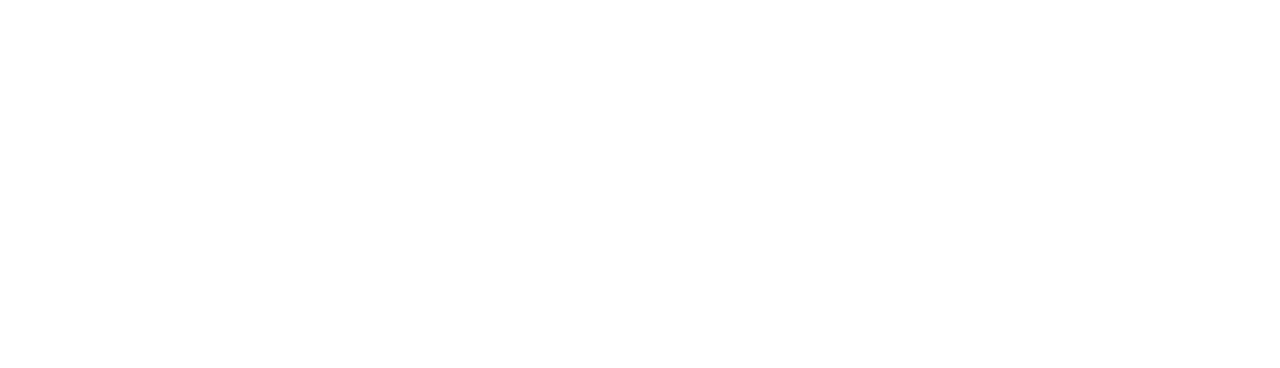
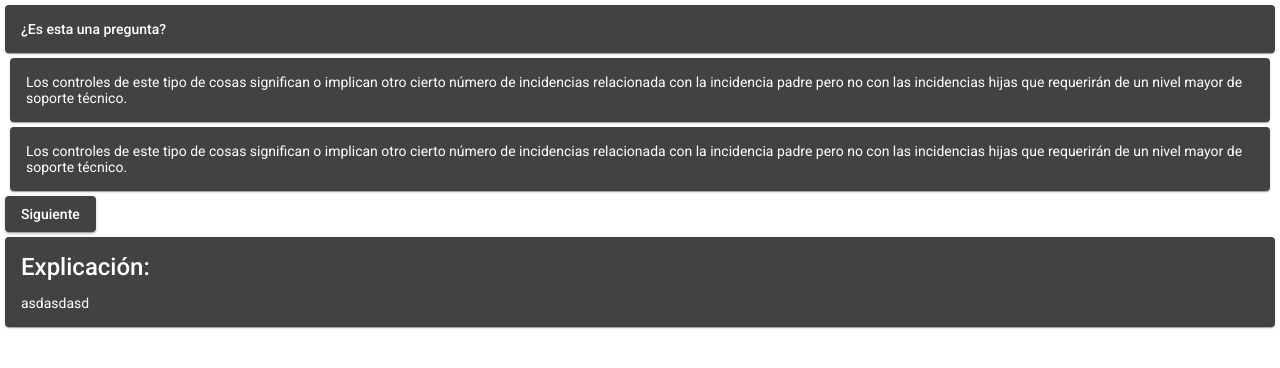
Before and after one commit to solidjobs/solidstudies, an Angular app in the folder resources/solid-studies/: page /study/1 in a window 1280 px wide. Before the commit this address led to /. Shown: the top 368 px of the page. Built offline with nearby package versions, Linux system fonts and the light colour scheme.

Commit message:
Study component

```diff
--- a/resources/solid-studies/src/app/app-routing.module.ts
+++ b/resources/solid-studies/src/app/app-routing.module.ts
@@ -3,13 +3,15 @@
 import {LoginComponent} from "./login/login.component";
 import {SubjectsComponent} from "./subjects/subjects.component";
 import {SubjectComponent} from "./subject/subject.component";
+import {StudyComponent} from "./study/study.component";
 
 
 const routes: Routes = [
   { path: '', redirectTo: '/login', pathMatch: 'full' },
   { path: 'login', component: LoginComponent },
   { path: 'subjects', component: SubjectsComponent },
-  { path: 'subject/:id', component: SubjectComponent }
+  { path: 'subject/:id', component: SubjectComponent },
+  { path: 'study/:subjectId', component: StudyComponent },
 ];
 
 @NgModule({
--- a/resources/solid-studies/src/app/app.component.html
+++ b/resources/solid-studies/src/app/app.component.html
@@ -1 +1,3 @@
-<router-outlet></router-outlet>
+<div class="main-app">
+  <router-outlet></router-outlet>
+</div>
--- a/resources/solid-studies/src/app/app.component.scss
+++ b/resources/solid-studies/src/app/app.component.scss
@@ -0,0 +1,3 @@
+.main-app {
+  padding: 5px;
+}
--- /dev/null
+++ b/resources/solid-studies/src/app/study/study.component.html
@@ -0,0 +1,43 @@
+<div class="question">
+  <mat-card>
+    <mat-card-content>
+      <mat-card-title>
+        ¿Es esta una pregunta?
+      </mat-card-title>
+    </mat-card-content>
+  </mat-card>
+</div>
+
+<div class="responses">
+  <mat-card>
+    <mat-card-content>
+      Los controles de este tipo de cosas significan o implican otro cierto
+      número de incidencias relacionada con la incidencia padre pero no con las incidencias
+      hijas que requerirán de un nivel mayor de soporte técnico.
+    </mat-card-content>
+  </mat-card>
+  <mat-card>
+    <mat-card-content>
+      Los controles de este tipo de cosas significan o implican otro cierto
+      número de incidencias relacionada con la incidencia padre pero no con las incidencias
+      hijas que requerirán de un nivel mayor de soporte técnico.
+    </mat-card-content>
+  </mat-card>
+</div>
+
+
+<div class="explanation">
+  <div mat-dialog-actions [align]="'end'">
+    <button mat-raised-button>Siguiente</button>
+  </div>
+  <mat-card>
+    <mat-card-content>
+      <mat-card-title>
+        Explicación:
+      </mat-card-title>
+      <p>
+        asdasdasd
+      </p>
+    </mat-card-content>
+  </mat-card>
+</div>
--- /dev/null
+++ b/resources/solid-studies/src/app/study/study.component.scss
@@ -0,0 +1,21 @@
+.question {
+  margin-bottom: 5px;
+  mat-card-title {
+    font-size: 14px;
+  }
+}
+
+.responses {
+  margin-bottom: 5px;
+  mat-card {
+    margin: 5px;
+    cursor: pointer;
+  }
+}
+
+.explanation {
+  margin-bottom: 5px;
+  button {
+    margin-bottom: 5px;
+  }
+}
--- /dev/null
+++ b/resources/solid-studies/src/app/study/study.component.ts
@@ -0,0 +1,15 @@
+import { Component, OnInit } from '@angular/core';
+
+@Component({
+  selector: 'app-study',
+  templateUrl: './study.component.html',
+  styleUrls: ['./study.component.scss']
+})
+export class StudyComponent implements OnInit {
+
+  constructor() { }
+
+  ngOnInit() {
+  }
+
+}
```
Also changed, not shown: resources/solid-studies/src/app/app.module.ts (+8 -2 lines), 1 other file (tests, documents, lock files or other folders).
